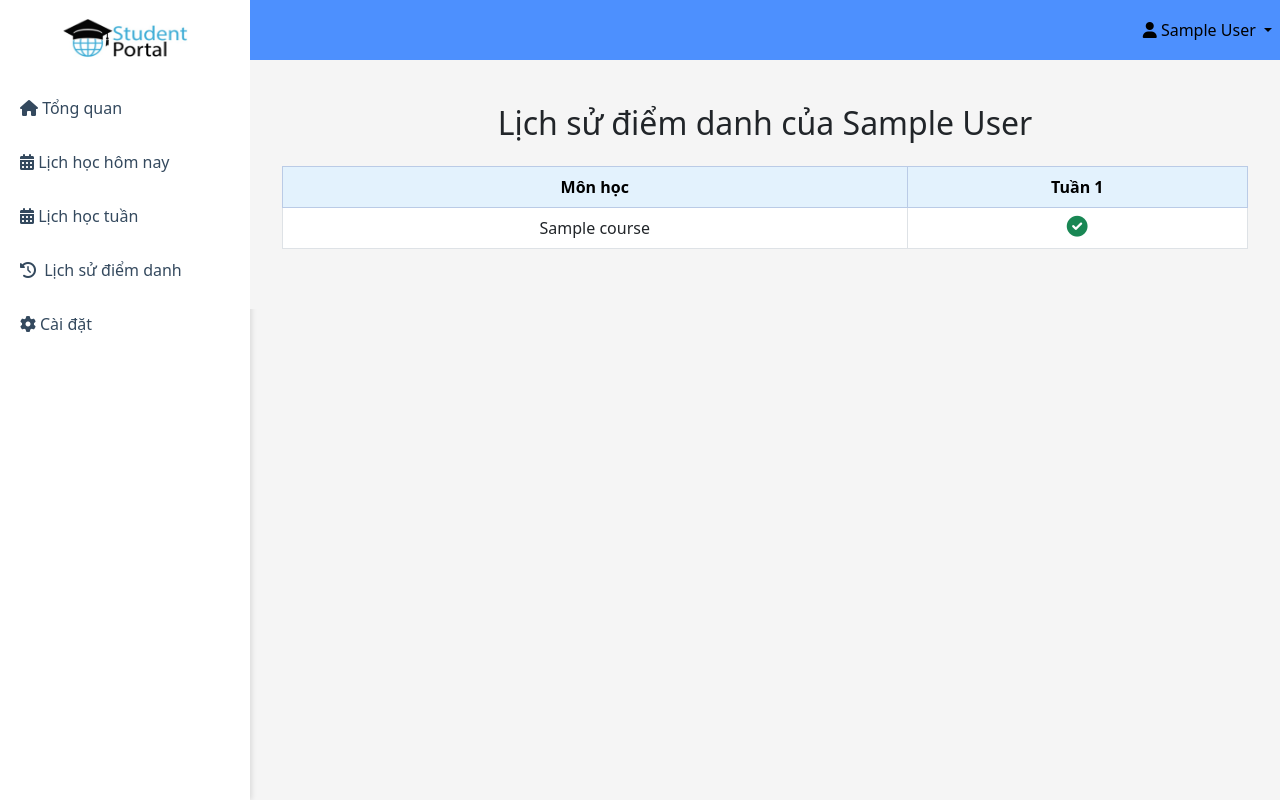
After one commit to bindut1/Github_QLDA_22NH11_G2_OOO, a Django app: page /attendance/history/1/ in a window 1280 px wide. The commit adds this page. Run offline with Django 5.2, Linux system fonts and the light colour scheme; a user stored in the database is signed in; tables that the repository leaves empty hold one stand-in row (values such as "Sample post").

Commit message:
feat: add view for student attendance history

```diff
--- /dev/null
+++ b/attendance/templates/student/history.html
@@ -0,0 +1,48 @@
+{% extends 'layouts/base.html' %}
+{% load static %}
+
+{% block content %}
+<div class="container py-4">
+    <h2 class="mb-4 text-center">Lịch sử điểm danh của {{ student.full_name }}</h2>
+    <div class="table-responsive">
+        <table class="table table-bordered table-hover align-middle">
+            <thead class="table-primary text-center">
+                <tr>
+                    <th>Môn học</th>
+                    {% for i in max_weeks %}
+                        <th>Tuần {{ forloop.counter }}</th>
+                    {% endfor %}
+                </tr>
+            </thead>
+            <tbody>
+                {% for course in attendance_data %}
+                <tr>
+                    <td>{{ course.course_name }}</td>
+                    {% for week in course.weeks %}
+                    <td class="text-center">
+                        {% if week.is_future %}
+                            <!-- Tuần tương lai để trống -->
+                        {% elif week.details %}
+                            <i class="fas fa-check-circle text-success" style="font-size: 1.3rem;"></i>
+                        {% else %}
+                            <i class="fas fa-times-circle text-danger" style="font-size: 1.3rem;"></i>
+                        {% endif %}
+                    </td>
+                    {% endfor %}
+                </tr>
+                {% endfor %}
+            </tbody>
+        </table>
+    </div>
+</div>
+
+<style>
+.table th, .table td { vertical-align: middle; text-align: center; }
+.table th { background-color: #e3f2fd; }
+@media (max-width: 768px) {
+    .table-responsive { font-size: 0.95rem; }
+    h2 { font-size: 1.2rem; }
+}
+</style>
+<link rel="stylesheet" href="https://cdnjs.cloudflare.com/ajax/libs/font-awesome/6.0.0/css/all.min.css">
+{% endblock %}
--- a/attendance/urls.py
+++ b/attendance/urls.py
@@ -7,4 +7,5 @@ urlpatterns = [
     path('statistic/<str:account_id>/', views.attendance_statistic, name='statistic'),
     path('statistic-detail/<str:course_id>/', views.attendance_statistic_detail, name='statistic_detail'),
     path('send-warning/<str:student_id>/<str:course_id>/', views.send_warning_email, name='send_warning_email'),
+    path('history/<str:account_id>/', views.student_attendance_history, name='history'),
 ]
--- a/attendance/views.py
+++ b/attendance/views.py
@@ -1,14 +1,14 @@
+from django.contrib.auth.decorators import login_required
+from django.shortcuts import render, get_object_or_404
 from accounts.models import Account
-from django.shortcuts import render, get_object_or_404
-from django.contrib.auth.decorators import login_required
+from courses.models import Course, ClassSchedule
 from attendance.models import Attendance
-from courses.models import Course
-from datetime import timedelta
+from datetime import timedelta, date
 import json
 from django.contrib import messages
-from datetime import date
 from django.shortcuts import render, get_object_or_404, redirect
 from core.helpers.email_helper import send_absence_warning_email
+from django.utils import timezone
 
 @login_required
 def attendance_statistic(request, account_id):
@@ -95,3 +95,58 @@ def send_warning_email(request, student_id, course_id):
         # messages.error(request, f"Không thể gửi email cảnh cáo đến {student.full_name}.")
         print("loi gui mail")
     return redirect('attendance:statistic_detail', course_id=course_id)
+
+@login_required
+def student_attendance_history(request, account_id):
+    student = get_object_or_404(Account, account_id=account_id, role='student')
+    # Lấy tất cả các course mà sinh viên tham gia qua ClassSchedule
+    courses = Course.objects.filter(classschedule__student=student).distinct()
+    today = date.today()
+    attendance_data = []
+    max_week_count = 0
+    for course in courses:
+        start_date = course.start_date
+        end_date = course.end_date
+        # Tạo danh sách ngày bắt đầu của mỗi tuần
+        weeks = []
+        week_start = start_date
+        while week_start <= end_date:
+            weeks.append(week_start)
+            week_start += timedelta(days=7)
+        if len(weeks) > max_week_count:
+            max_week_count = len(weeks)
+        week_data = []
+        for week_start in weeks:
+            week_end = week_start + timedelta(days=6)
+            is_future = week_start > today
+            attendance = Attendance.objects.filter(
+                student=student,
+                course=course,
+                check_in_date__range=(week_start, week_end)
+            ).first()
+            if attendance:
+                week_data.append({
+                    'details': json.dumps({
+                        'check_in_date': attendance.check_in_date.strftime('%Y-%m-%d'),
+                        'check_in_time': attendance.check_in_time.strftime('%H:%M:%S') if attendance.check_in_time else "N/A",
+                        'room': course.room or "N/A"
+                    }, ensure_ascii=False),
+                    'is_future': is_future
+                })
+            else:
+                week_data.append({
+                    'details': None,
+                    'is_future': is_future
+                })
+        attendance_data.append({
+            'course_name': course.course_name,
+            'weeks': week_data
+        })
+    # Tạo list số tuần tối đa để render header
+    max_weeks = range(max_week_count)
+    context = {
+        'student': student,
+        'attendance_data': attendance_data,
+        'max_weeks': max_weeks
+    }
+    return render(request, 'student/history.html', context)
--- a/templates/layouts/base.html
+++ b/templates/layouts/base.html
@@ -215,9 +215,18 @@
                         class="fa-solid fa-comment me-1"></i>Thống kê</a>
             </li>
             {% endif %}
+
+            {% if user.role == 'student' %}
+            <li>
+                <a href="{% url 'attendance:history' account_id=user.account_id %}" class="nav-link me-3">
+                    <i class="fas fa-history me-1"></i> Lịch sử điểm danh
+                </a>
+            </li>
+            {% endif %}
             <li>
                 <a href="#"><i class="fa-solid fa-gear me-1"></i>Cài đặt</a>
             </li>
+
         </ul>
     </div>
 
```
